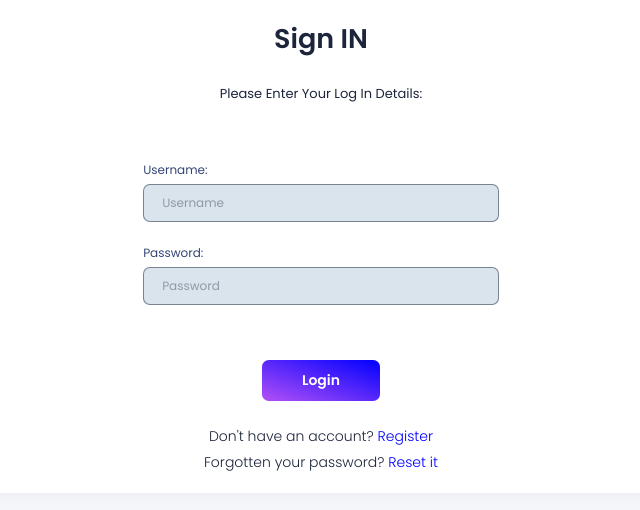
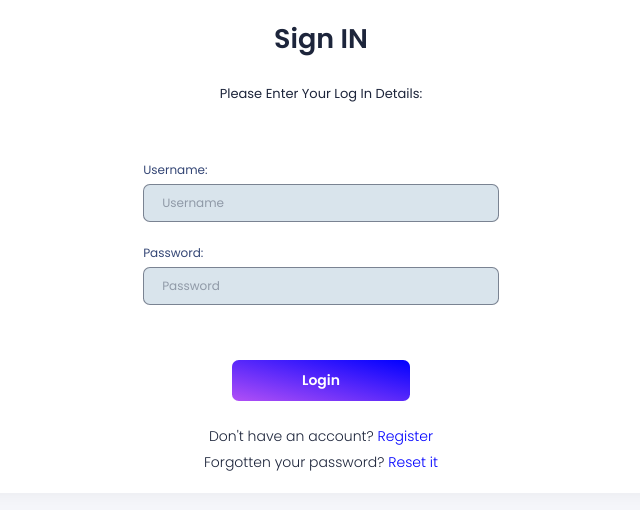
Before and after one commit to nickrogerson1/linguoai-git, a Django app: page /login/ in a window 1280 px wide. Shown: the part 145-655 px from the top of the page, without its empty margins (319-959 px from the left). Run offline with Django 4.2, Linux system fonts and the light colour scheme; parts of the project's set-up code (start-up, migrations or seed data) failed here and were passed over; some libraries are stand-ins or nearby versions.

Commit message:
CSS tweaks

```diff
--- a/home/templates/home/homepage/faqs/general.html
+++ b/home/templates/home/homepage/faqs/general.html
@@ -32,6 +32,11 @@
     %}
 
     {% include "./faq-template.html"
+    with question="Can I upload documents or do I have to copy and paste everything in?"
+    answer="Yes, you can upload docx, pdf, txt and rtf files directly without having to copy and paste the content in."
+    %}
+
+    {% include "./faq-template.html"
     with question="Can I upload multiple documents?"
     answer="Yes. You can submit a folder or zip file and drop in to get improved and corrected results. This service is not available for IELTS Task 2 at the moment."
     %}
--- a/members/admin.py
+++ b/members/admin.py
@@ -9,7 +9,7 @@ from .api_funcs.corrections import find_difference
 
 
 class CustomUserAdmin(UserAdmin):
-    list_display = ("username", "country", "year", "balance", "is_staff")
+    list_display = ("username", "country", "year", "balance", "_currency", "is_staff")
     # fieldsets = UserAdmin.fieldsets + ((None, {"fields": ["country"]}),)
     add_fieldsets = UserAdmin.add_fieldsets + ((None, {"fields": ["country"]}),)
 
@@ -31,6 +31,10 @@ class CustomUserAdmin(UserAdmin):
         ),
         (_("Important dates"), {"fields": ("last_login", "date_joined")}),
     )
+
+    @admin.display(description="currency")
+    def _currency(self, obj):
+        return obj.currency
 
 
 # Update the user when submissions are deleted from the database by admin
--- a/members/static/css/custom1.css
+++ b/members/static/css/custom1.css
@@ -25,3 +25,8 @@ span.one-line {
 .tim-icons {
 	margin-right: 4px;
 }
+
+/* Increase size of login and register submit buttons */
+.lg-submit-btn {
+	padding: 11px 70px;
+}
--- a/members/templates/members/home/register.html
+++ b/members/templates/members/home/register.html
@@ -151,7 +151,7 @@
                             </div>
 
                         <div class="card-footer text-center mx-auto">
-                            <button type="submit" name="register" class="btn btn-fill btn-primary">Register</button>
+                            <button type="submit" name="register" class="btn btn-fill btn-primary lg-submit-btn">Register</button>
                             <br /><br />
                             <p>Have an account? <a href="{% url 'login' %}" class="text-primary">Login</a></p>
                         </div>
--- a/members/templates/registration/account_activated.html
+++ b/members/templates/registration/account_activated.html
@@ -1,10 +1,13 @@
 {% extends "members/layouts/base-fullscreen.html" %}
 
 {% block content %}
+
+            <div class="row pt-lg-0 pt-5">
                 <div class="col-12 col-sm-10 offset-sm-1 col-md-8 mt-5 offset-md-2 pt-5 mt-5">
                     <div class="card">
                         <div class="card-header text-center py-4">
                             <h2>Congratulations, your account is now activated!</h2>
+
                 <p>
                 Please you use this link to log back in:
                 <a href="{% url 'home' %}" class="text-primary">Login</a>
@@ -13,5 +16,6 @@
                         </div>
                     </div>
                 </div>
+            </div>
 
 {% endblock content %}
--- a/members/templates/registration/login.html
+++ b/members/templates/registration/login.html
@@ -47,7 +47,7 @@
                     </div>
 
                     <div class="card-footer text-center">
-                        <button type="submit" name="login" class="btn btn-fill btn-primary">Login</button>
+                        <button type="submit" name="login" class="btn btn-fill btn-primary lg-submit-btn">Login</button>
 
                         <br /><br />
 
--- a/members/templates/registration/password_reset_complete.html
+++ b/members/templates/registration/password_reset_complete.html
@@ -1,6 +1,8 @@
 {% extends "members/layouts/base-fullscreen.html" %}
 
 {% block content %}
+
+            <div class="row pt-lg-0 pt-5">
                 <div class="col-12 col-sm-10 offset-sm-1 col-md-8 mt-5 offset-md-2 pt-5 mt-5">
                     <div class="card">
                         <div class="card-header text-center py-4">
@@ -8,6 +10,8 @@
                 <p>
                 Please use this link to sign back in <a href="{% url 'login' %}" class="text-primary">Login</a>
                 </P>
+
+                        </div>
                     </div>
                 </div>
             </div>
--- a/members/templates/registration/password_reset_done.html
+++ b/members/templates/registration/password_reset_done.html
@@ -1,15 +1,20 @@
 {% extends "members/layouts/base-fullscreen.html" %}
 
 {% block content %}
+
+            <div class="row pt-lg-0 pt-5">
                 <div class="col-12 col-sm-10 offset-sm-1 col-md-8 mt-5 offset-md-2 pt-5 mt-5">
                     <div class="card">
                         <div class="card-header text-center py-4">
                             <h2>Go to your email!</h2>
+
                 <p>
                 If the email that you provided exists, then you will receive a link to reset your password.
                 Please go to your email and find that link.
                 Also, don't forget to check your Spam or Promotions folders.
                 </P>
+
+                        </div>
                     </div>
                 </div>
             </div>
```
Also changed, not shown: home/static/css/custom.css (+7 -0 lines). Lines whose indentation alone changed are shown as unchanged.
